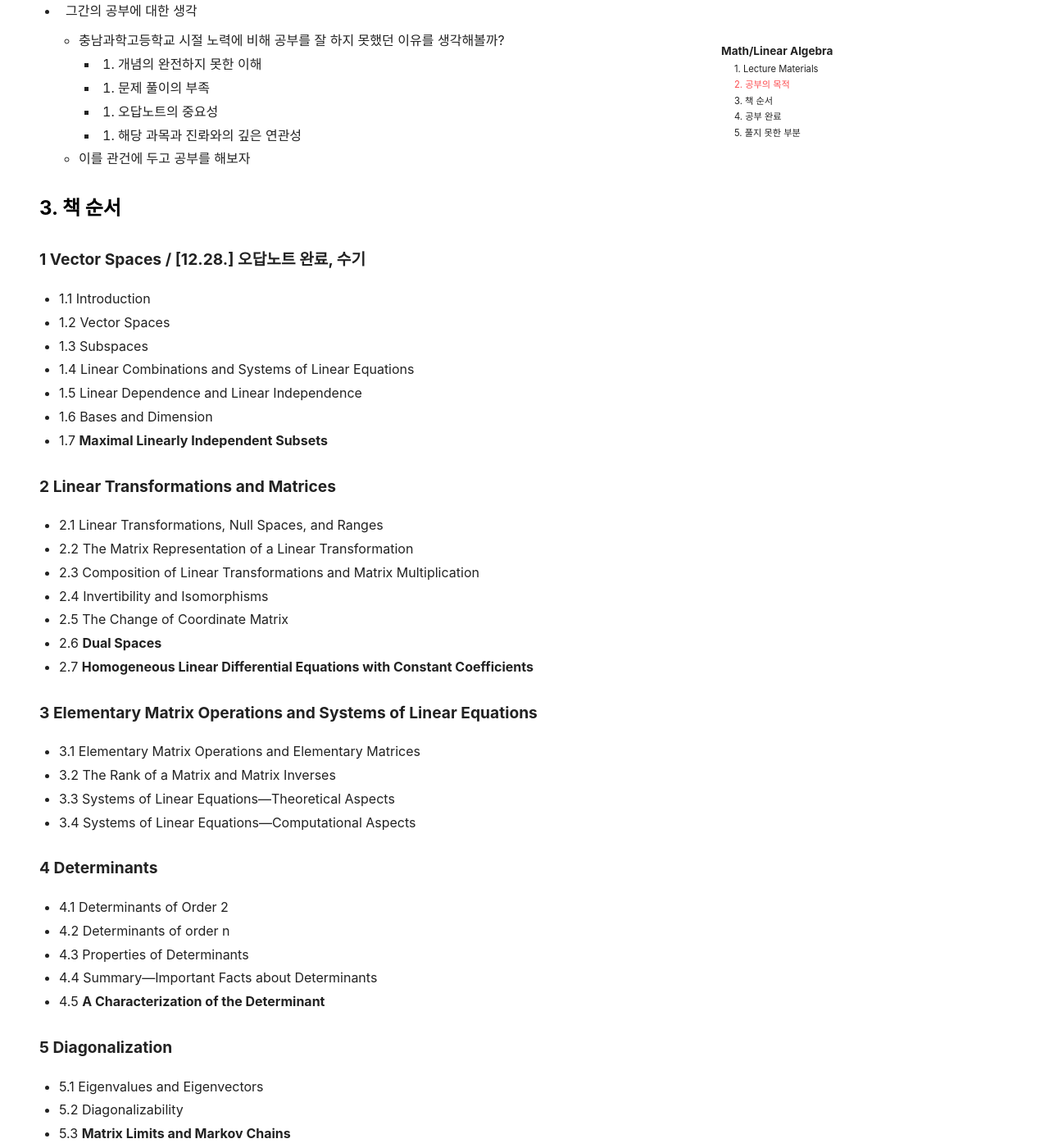
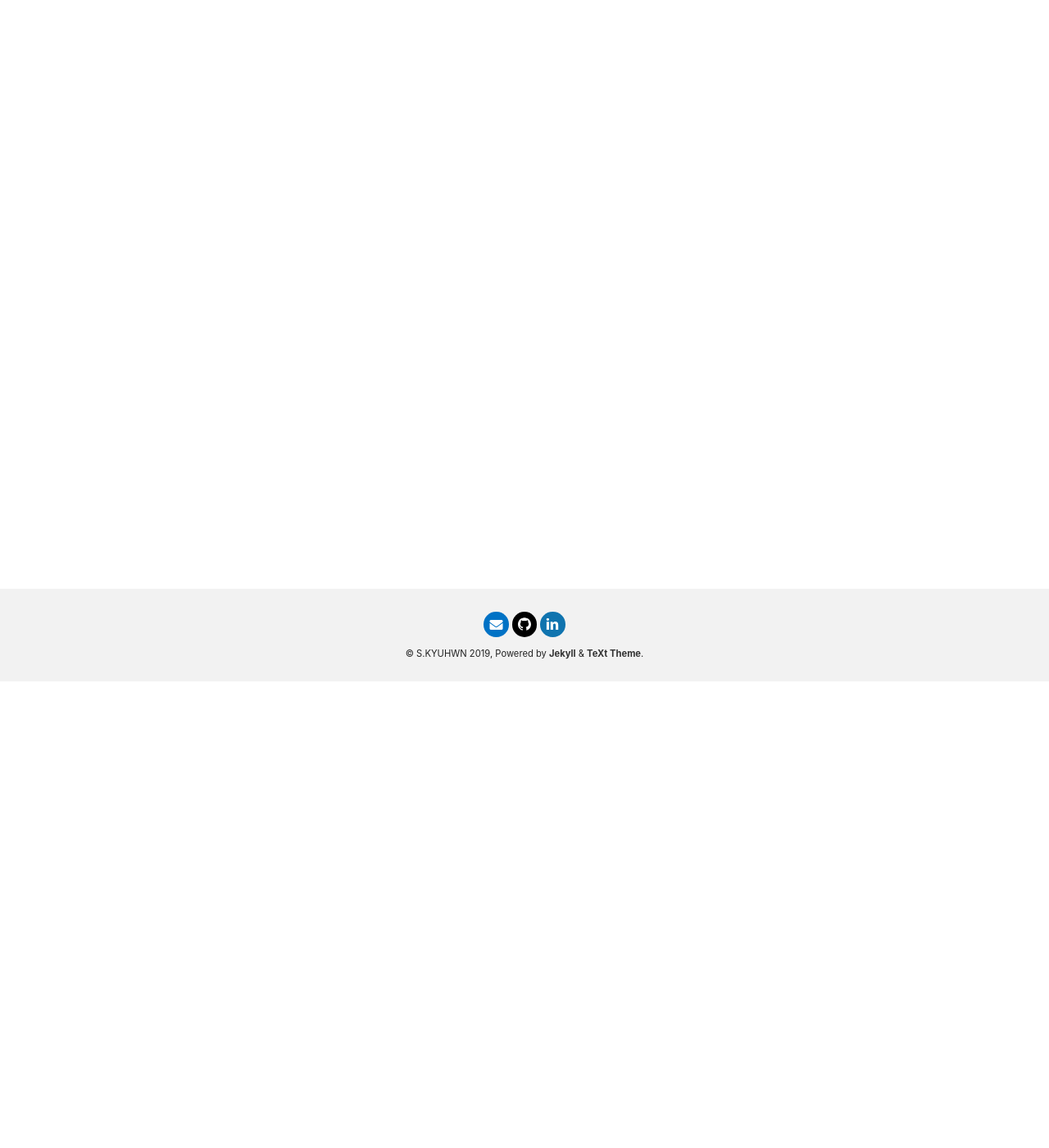
Before and after one commit to underthelights/previous, a Jekyll site: the page built from _posts/math/LinearAlgebra/2020-12-28-linear_friedberg.md, in a window 1280 px wide and 1400 px high, scrolled down 569 px. Shown: the whole window at 82% size. Built offline with Jekyll 4.4.1, drawn with Linux system fonts in a browser that asks for light colours; nearby versions of some CDN libraries; some of the changed text lies outside the part shown.

Commit message:
@ Notion

```diff
--- a/_posts/math/LinearAlgebra/2020-12-28-linear_friedberg.md
+++ b/_posts/math/LinearAlgebra/2020-12-28-linear_friedberg.md
@@ -7,111 +7,7 @@
 picture_frame: shadow
 ---
 **Those who do not know math do not know the true beauty of nature. - Richard Feynman**
-abraxas.
+@ Notion
 <!--more-->
 
-## Math/Linear Algebra
-
-### 1. Lecture Materials
-  - **프리드버그 선형대수학**
-
-### 2. 공부의 목적
-  - 그간의 공부에 대한 생각
-
-
-    - 충남과학고등학교 시절 노력에 비해 공부를 잘 하지 못했던 이유를 생각해볼까?
-      - 1. 개념의 완전하지 못한 이해
-      - 2. 문제 풀이의 부족
-      - 3. 오답노트의 중요성
-      - 4. 해당 과목과 진롸와의 깊은 연관성
-    - 이를 관건에 두고 공부를 해보자
-
-### 3. 책 순서
-#### 1  Vector Spaces / [12.28.] **오답노트 완료, 수기**
-- 1.1	Introduction
-- 1.2	Vector Spaces
-- 1.3	Subspaces
-- 1.4	Linear Combinations and Systems of Linear Equations
-- 1.5	Linear Dependence and Linear Independence
-- 1.6	Bases and Dimension
-- 1.7 **Maximal Linearly Independent Subsets**
-
-#### 2  Linear Transformations and Matrices
-- 2.1	Linear Transformations, Null Spaces, and Ranges
-- 2.2	The Matrix Representation of a Linear Transformation
-- 2.3	Composition of Linear Transformations and Matrix Multiplication
-- 2.4	Invertibility and Isomorphisms
-- 2.5	The Change of Coordinate Matrix
-- 2.6 **Dual Spaces**
-- 2.7 **Homogeneous Linear Differential Equations with Constant Coefficients**
-
-####  3  Elementary Matrix Operations and Systems of Linear Equations
-- 3.1	Elementary Matrix Operations and Elementary Matrices
-- 3.2	The Rank of a Matrix and Matrix Inverses
-- 3.3	Systems of Linear Equations---Theoretical Aspects
-- 3.4	Systems of Linear Equations---Computational Aspects
-
-####  4  Determinants
-- 4.1	Determinants of Order 2
-- 4.2	Determinants of order n
-- 4.3	Properties of Determinants
-- 4.4	Summary---Important Facts about Determinants
-- 4.5 **A Characterization of the Determinant**
-
-####  5  Diagonalization
-- 5.1	Eigenvalues and Eigenvectors
-- 5.2	Diagonalizability
-- 5.3 **Matrix Limits and Markov Chains**
-- 5.4	**Invariant Subspaces and the Cayley-Hamilton Theorem**
-
-####  6  Inner Product Spaces
-- 6.1	Inner Products and Norms
-- 6.2	The Gram-Schmidt Orthogonalization Process and Orthogonal Complements
-- 6.3	The Adjoint of a Linear Operator
-- 6.4	Normal and Self-Adjoint Operators
-- 6.5	Unitary and Orthogonal Operators and Their Matrices
-- 6.6	Orthogonal Projections and the Spectral Theorem
-- 6.7 **The Singular Value Decomposition and the Pseudoinverse**
-- 6.8 **Bilinear and Quadratic Forms**
-- 6.9 **Einstein's Special Theory of Relativity**
-- 6.10 **Conditioning and the Rayleigh Quotient**
-- 6.11 **The Geometry of Orthogonal Operators**
-
-####  7  Canonical Forms
-- 7.1	Jordan Canonical Form I
-- 7.2	Jordan Canonical Form II
-- 7.3	The Minimal Polynomial
-- 7.4 **Rational Canonical Form**
-
-### 4. 공부 완료
-- 1~5단원, 6단원 7단원은 처음보는 내용이 많아 오답노트 LaTeX 작성 이후 공부 예정.
-
-### 5. 풀지 못한 부분
-#### 2  Linear Transformations and Matrices
-- 2.6 Dual Spaces
-- 2.7 Homogeneous Linear Differential Equations with Constant Coefficients
-
-####  4  Determinants
-- 4.5 A Characterization of the Determinant
-
-####  5  Diagonalization
-- 5.3 Matrix Limits and Markov Chains
-- 5.4	Invariant Subspaces and the Cayley-Hamilton Theorem
-
-####  6  Inner Product Spaces
-- 6.2	The Gram-Schmidt Orthogonalization Process and Orthogonal Complements
-- 6.3	The Adjoint of a Linear Operator
-- 6.4	Normal and Self-Adjoint Operators
-- 6.5	Unitary and Orthogonal Operators and Their Matrices
-- 6.6	Orthogonal Projections and the Spectral Theorem
-- 6.7 **The Singular Value Decomposition and the Pseudoinverse**
-- 6.8 **Bilinear and Quadratic Forms**
-- 6.9 **Einstein's Special Theory of Relativity**
-- 6.10 **Conditioning and the Rayleigh Quotient**
-- 6.11 **The Geometry of Orthogonal Operators**
-
-####  7  Canonical Forms
-- 7.1	Jordan Canonical Form I
-- 7.2	Jordan Canonical Form II
-- 7.3	The Minimal Polynomial
-- 7.4 **Rational Canonical Form**
+@ Notion
```
